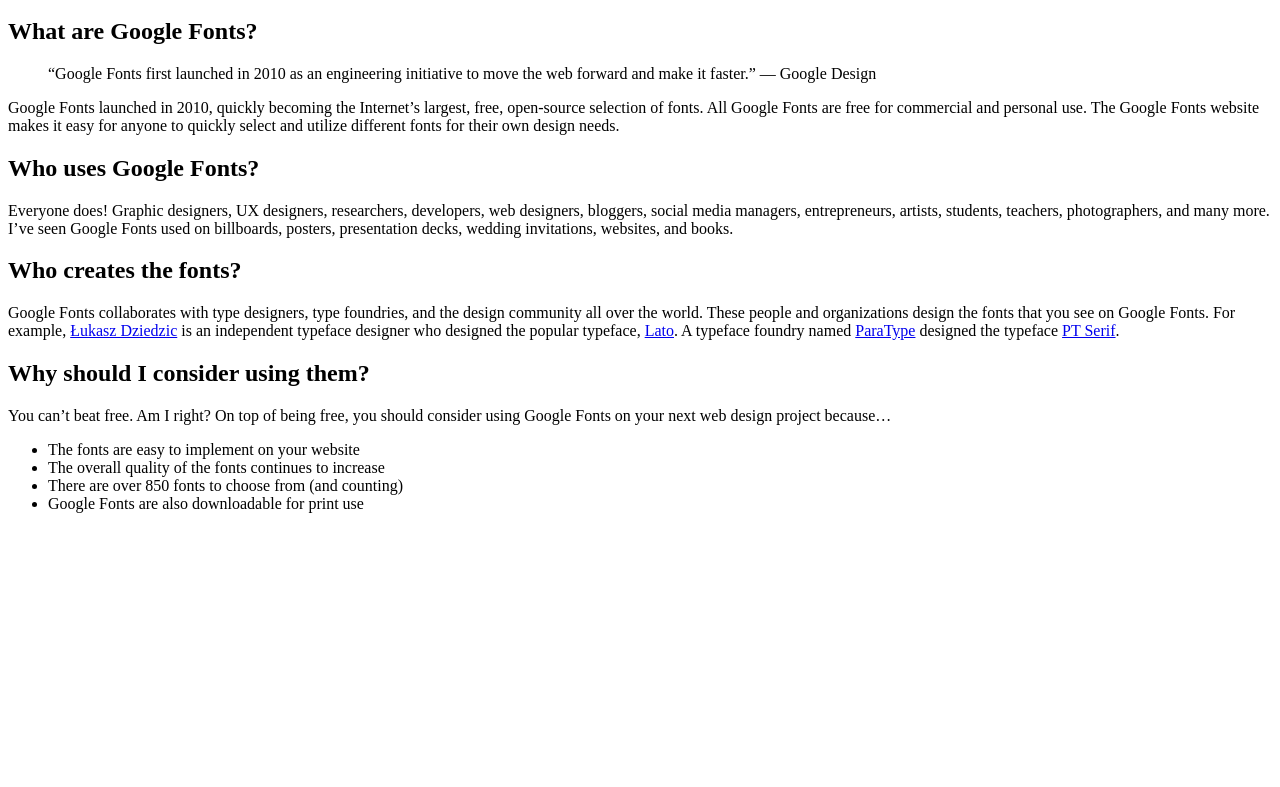
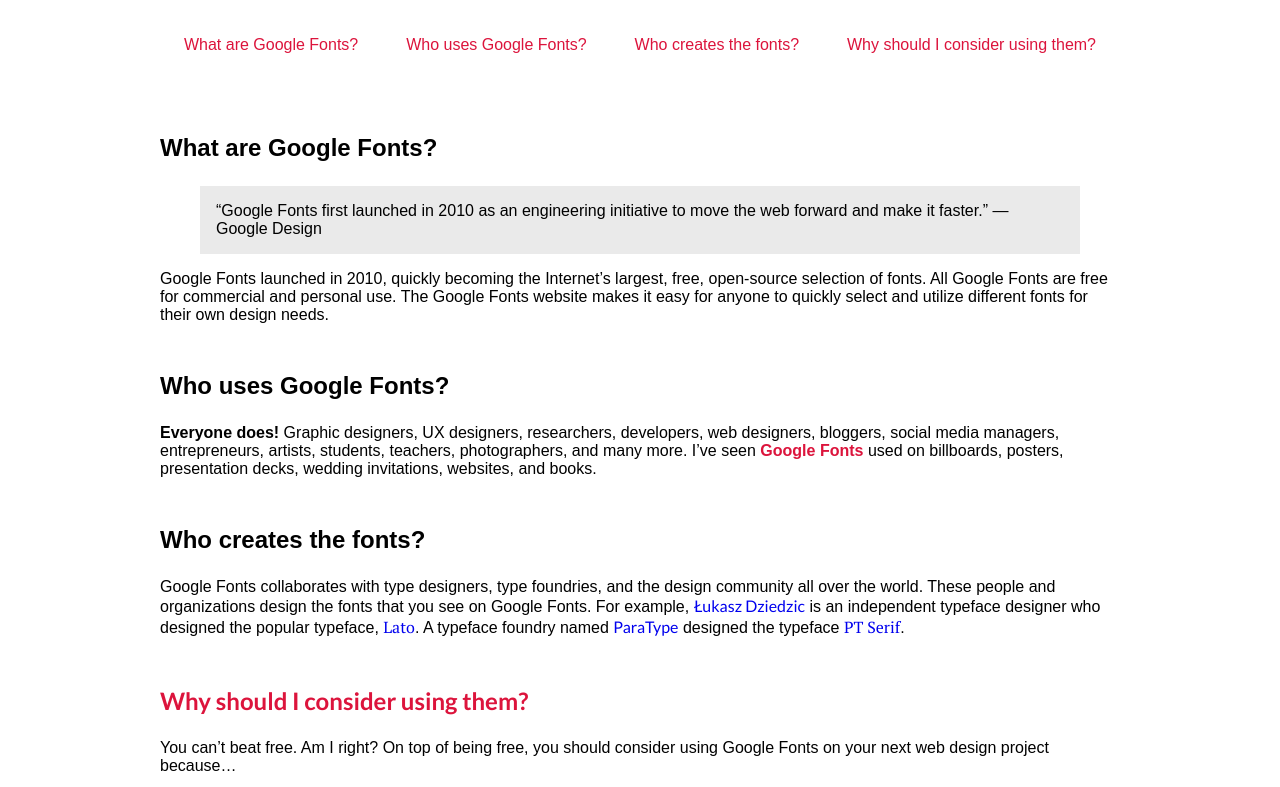
Before and after one commit to Teo15sk/day04_workout, a plain HTML site: page index.html in a window 1280 px wide. Shown: the part 100-887 px from the top of the page. Before the commit the page ends 800 px from the top, so only its background shows below. Drawn offline with Linux system fonts and the light colour scheme.

Commit message:
Basic HTML/CSS setup - changes

```diff
--- a/index.html
+++ b/index.html
@@ -5,6 +5,14 @@
     <meta charset="UTF-8">
     <meta name="viewport" content="width=device-width, initial-scale=1.0">
     <meta http-equiv="X-UA-Compatible" content="ie=edge">
+    <link rel="stylesheet" href="style.css">
+    <link rel="stylesheet" href="layout.css">
+    <link
+        href="https://fonts.googleapis.com/css2?family=Lato:ital,wght@0,100;0,300;0,400;0,700;0,900;1,100;1,300;1,400;1,700;1,900&display=swap"
+        rel="stylesheet">
+    <link
+        href="https://fonts.googleapis.com/css2?family=Lato:ital,wght@0,100;0,300;0,400;0,700;0,900;1,100;1,300;1,400;1,700;1,900&family=PT+Serif:ital,wght@0,400;0,700;1,400;1,700&display=swap"
+        rel="stylesheet">
     <title>Morning Workout - Git, HTML, CSS</title>
 </head>
 
@@ -26,26 +34,38 @@
 
         <section class="about">
             <h2 id="about">What are Google Fonts?</h2>
-            <blockquote>“Google Fonts first launched in 2010 as an engineering initiative to move the web forward and make it faster.” — Google Design</blockquote>
-            <p>Google Fonts launched in 2010, quickly becoming the Internet’s largest, free, open-source selection of fonts. All Google Fonts are free for commercial and personal use. The Google Fonts website makes it easy for anyone to quickly select and utilize different fonts for their own design needs.</p>
+            <blockquote>“Google Fonts first launched in 2010 as an engineering initiative to move the web forward and
+                make it faster.” — Google Design</blockquote>
+            <p>Google Fonts launched in 2010, quickly becoming the Internet’s largest, free, open-source selection of
+                fonts. All Google Fonts are free for commercial and personal use. The Google Fonts website makes it easy
+                for anyone to quickly select and utilize different fonts for their own design needs.</p>
         </section>
 
         <section class="users">
             <h2 id="users">Who uses Google Fonts?</h2>
-            <p><span>Everyone does!</span> Graphic designers, UX designers, researchers, developers, web designers, bloggers, social media managers, entrepreneurs, artists, students, teachers, photographers, and many more. I’ve seen <span>Google Fonts</span> used on billboards, posters, presentation decks, wedding invitations, websites, and books.</p>
+            <p><span>Everyone does!</span> Graphic designers, UX designers, researchers, developers, web designers,
+                bloggers, social media managers, entrepreneurs, artists, students, teachers, photographers, and many
+                more. I’ve seen <span>Google Fonts</span> used on billboards, posters, presentation decks, wedding
+                invitations, websites, and books.</p>
 
         </section>
 
         <section class="creators">
             <h2 id="creators">Who creates the fonts?</h2>
-            <p>Google Fonts collaborates with type designers, type foundries, and the design community all over the world. These people and organizations design the fonts that you see on Google Fonts.
-            For example, <a href="http://www.latofonts.com/" target="_blank" class="link">Łukasz Dziedzic</a> is an independent typeface designer who designed the popular typeface, <a href="https://fonts.google.com/specimen/Lato" target="_blank" class="link font">Lato</a>.
-            A typeface foundry named <a href="https://www.paratype.com/" target="_blank" class="link">ParaType</a> designed the typeface <a href="https://fonts.google.com/specimen/PT+Serif" target="_blank" class="link font">PT Serif</a>.</p>
+            <p>Google Fonts collaborates with type designers, type foundries, and the design community all over the
+                world. These people and organizations design the fonts that you see on Google Fonts.
+                For example, <a href="http://www.latofonts.com/" target="_blank" class="link">Łukasz Dziedzic</a> is an
+                independent typeface designer who designed the popular typeface, <a
+                    href="https://fonts.google.com/specimen/Lato" target="_blank" class="link font">Lato</a>.
+                A typeface foundry named <a href="https://www.paratype.com/" target="_blank" class="link">ParaType</a>
+                designed the typeface <a href="https://fonts.google.com/specimen/PT+Serif" target="_blank"
+                    class="link font">PT Serif</a>.</p>
         </section>
 
         <section class="cta">
             <h2 id="cta">Why should I consider using them?</h2>
-            <p>You can’t beat free. Am I right? On top of being free, you should consider using Google Fonts on your next web design project because…</p>
+            <p>You can’t beat free. Am I right? On top of being free, you should consider using Google Fonts on your
+                next web design project because…</p>
             <ul>
                 <li>The fonts are easy to implement on your website</li>
                 <li>The overall quality of the fonts continues to increase</li>
--- a/style.css
+++ b/style.css
@@ -0,0 +1,48 @@
+nav a {
+    color: crimson;
+    text-decoration: none;
+    display: inline-block;
+}
+
+nav a:after {
+    width: 100%;
+    position: absolute;
+    transform: scaleX(0);
+}
+
+nav a:hover {
+    transform: scaleX(1);
+    transform-origin: left;
+    transition: all;
+}
+
+.about blockquote {
+    background-color: #eaeaea;
+}
+
+.users span {
+    font-weight: bold;
+}
+
+.users span:nth-child(2) {
+    color: crimson;
+}
+
+.creators a:nth-child(odd) {
+    font-family: 'Lato', sans-serif;
+    text-decoration: none;
+}
+
+.creators a:nth-child(even) {
+    font-family: 'PT Serif', sans-serif;
+    text-decoration: none;
+}
+
+#cta {
+    font-family: 'Lato', sans-serif;
+    color: crimson;
+}
+
+ul li:nth-child(odd) {
+    text-decoration: underline;
+}
```
